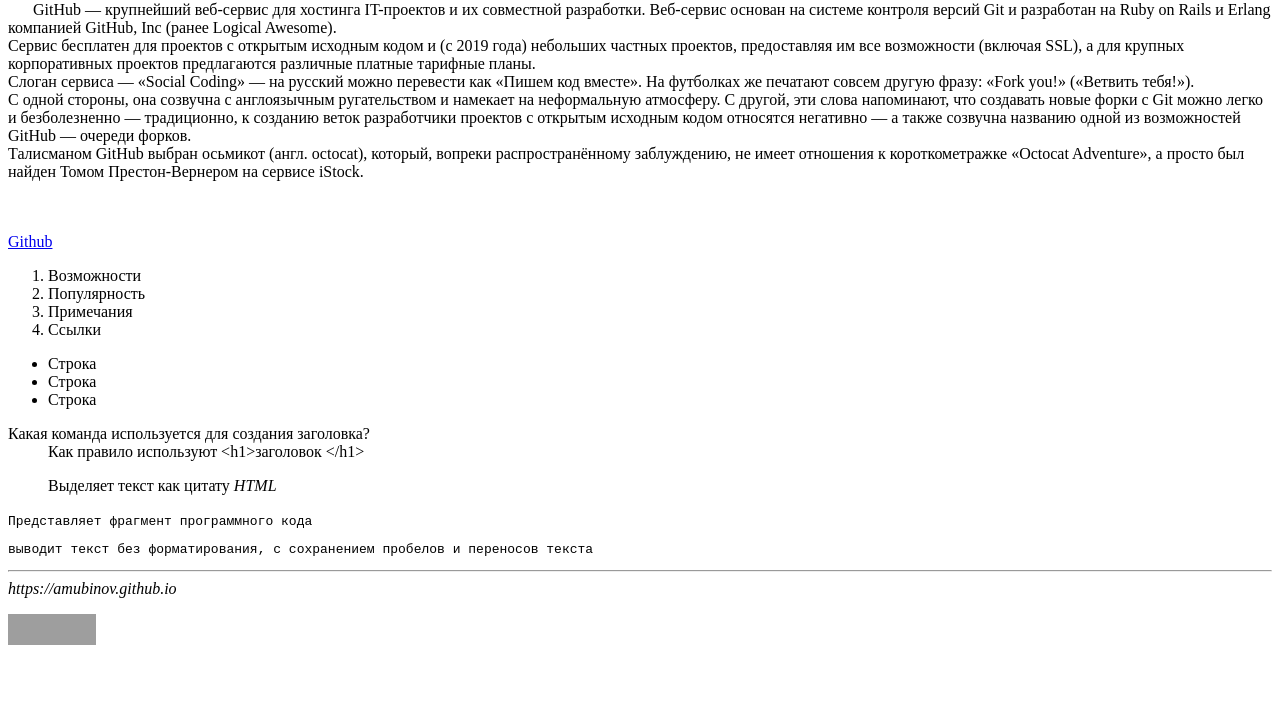
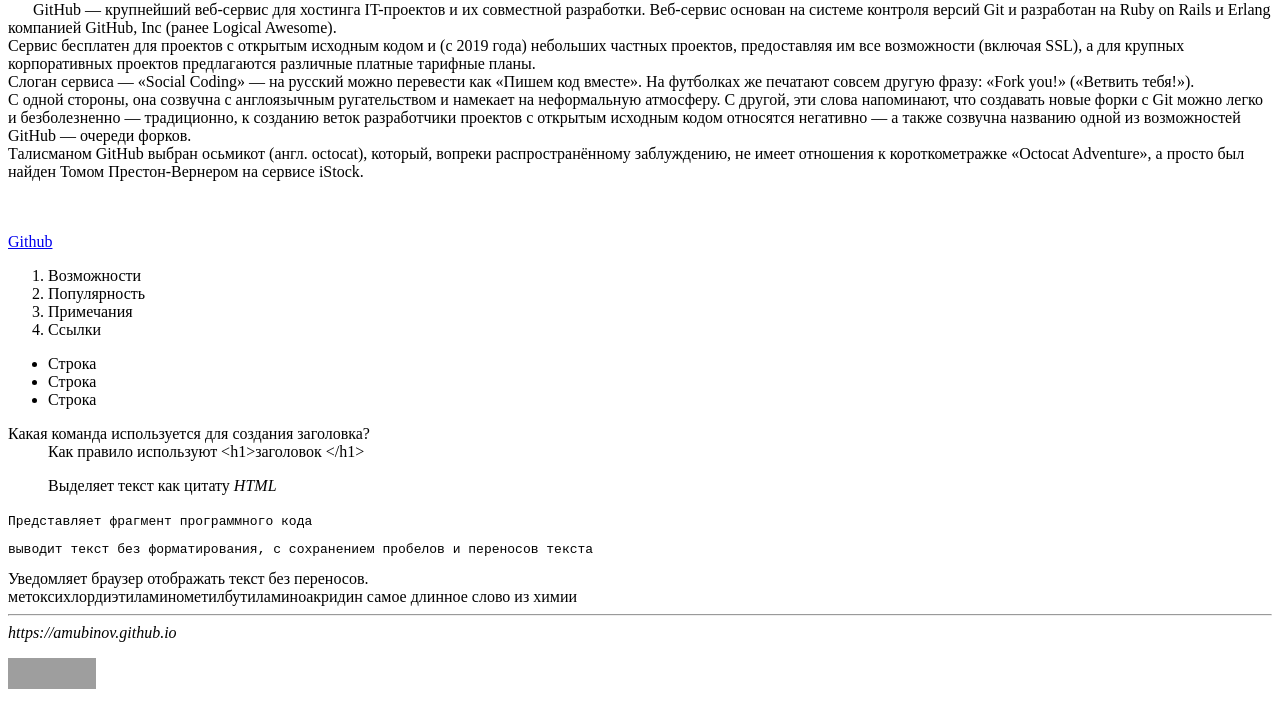
Before and after one commit to amubinov/.github.io, a plain HTML site: page index.html in a window 1280 px wide. Shown: the part 399-1108 px from the top of the page. Before the commit the page ends 1064 px from the top, so only its background shows below. Drawn offline with Linux system fonts and the light colour scheme; grey boxes are pictures that could not be loaded.

Commit message:
Основные тэги

```diff
--- a/index.html
+++ b/index.html
@@ -49,6 +49,9 @@
               <blockquote>Выделяет текст как цитату <cite>HTML</cite> </blockquote>
               <code>Представляет фрагмент программного кода</code>
               <pre>выводит текст без форматирования, с сохранением пробелов и переносов текста</pre>
+              <nobr>Уведомляет браузер отображать текст без переносов.</nobr>
+              <br>
+              <wbr>метоксихлордиэтиламинометилбутиламиноакридин самое длинное слово из химии <!--Указывает браузеру место, где допускается делать перенос строки в тексте, если этого требует ширина родительского элемента.-->
             </div>
               <hr>
               <address>https://amubinov.github.io</address>
```
